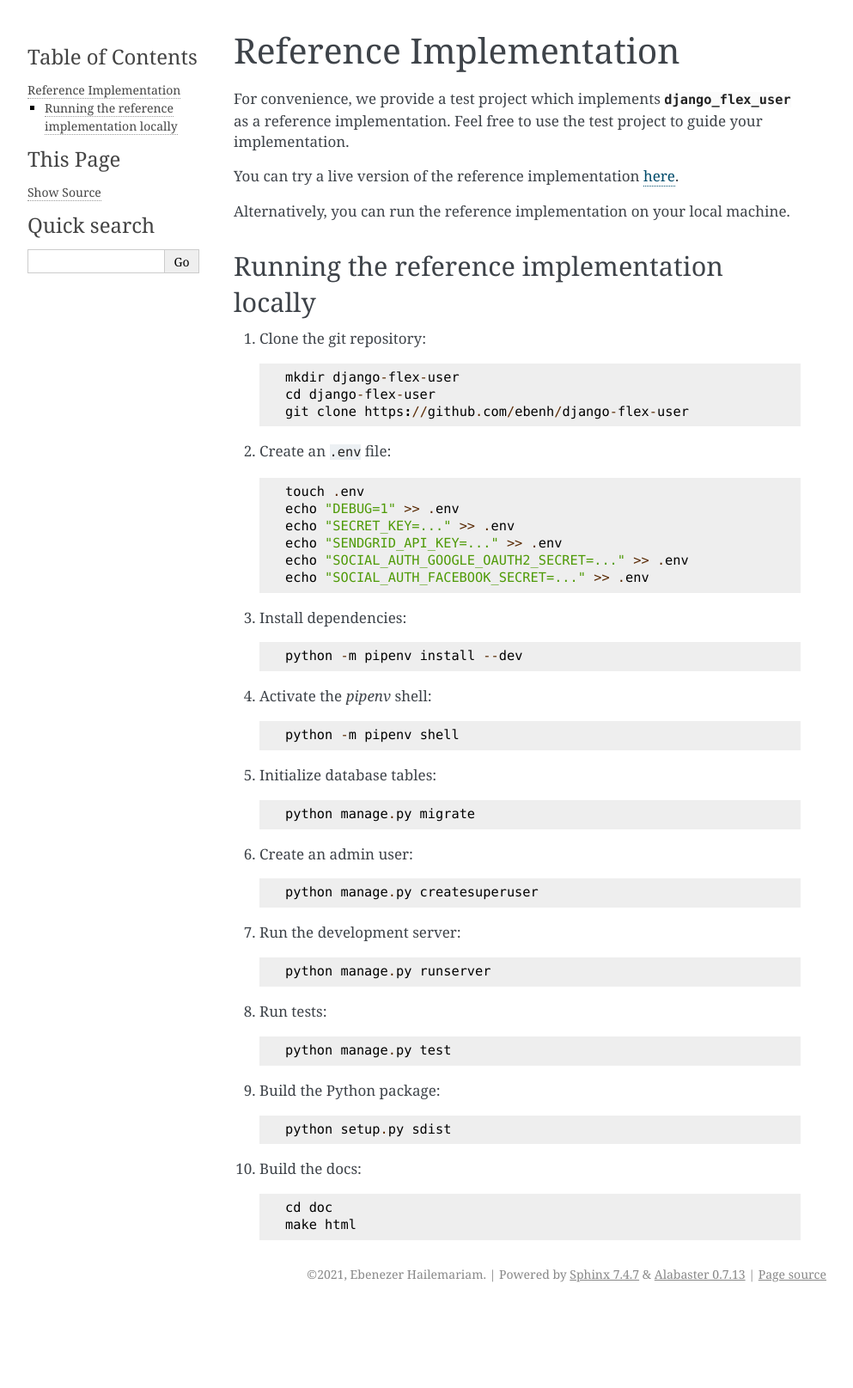
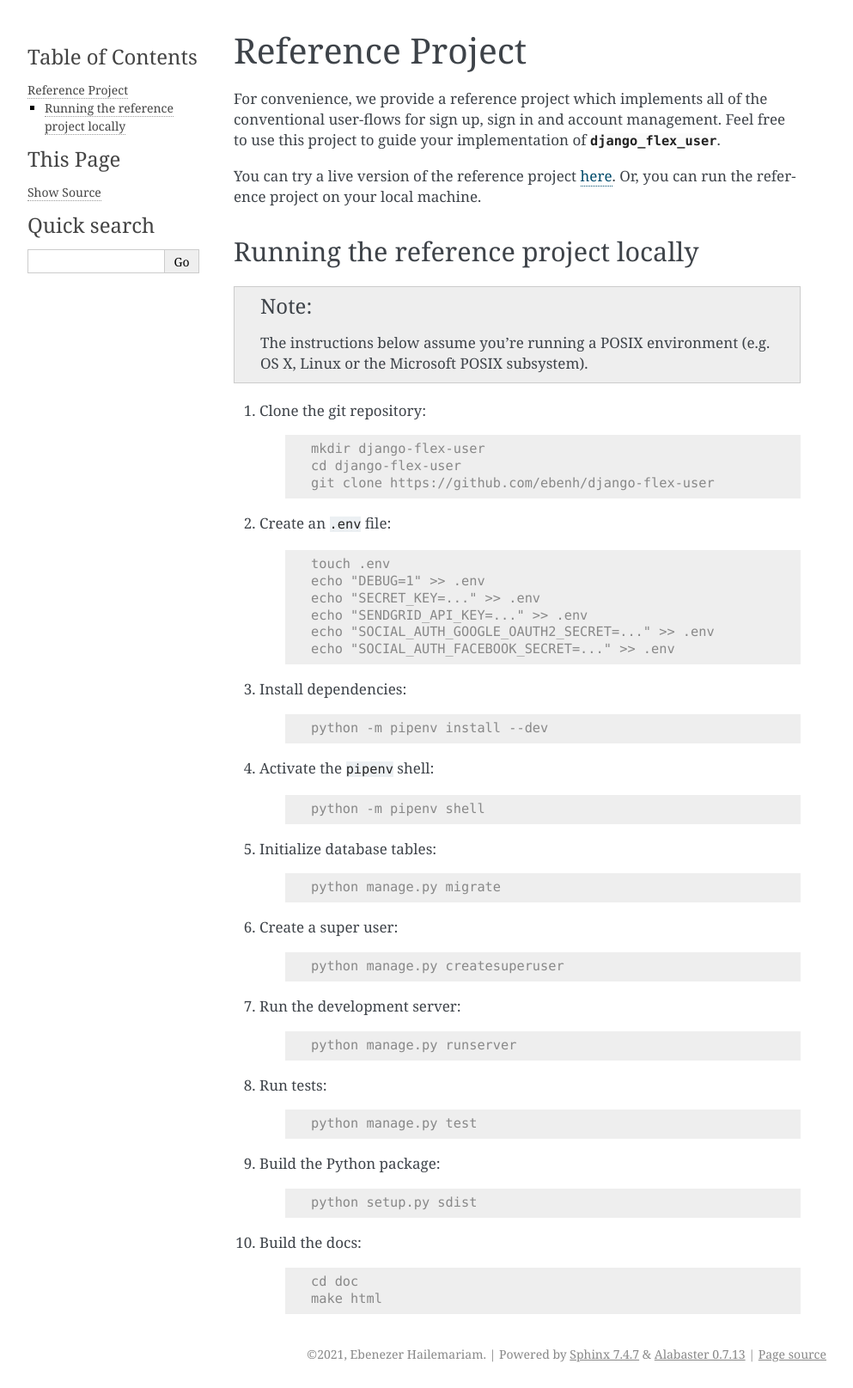
Before and after one commit to ebenh/django-flex-user, a Sphinx documentation site: the page built from docs/source/reference_implementation.rst, in a window 1280 px wide. Shown: the whole page at 86% size, without its empty margins (148-1141 px from the left). Built offline with Sphinx 7.4.7, drawn with Linux system fonts in a browser that asks for light colours; before the commit the page ends 1522 px from its top, so only the background shows below that.

Commit message:
Updating documentation

```diff
--- a/docs/source/reference_implementation.rst
+++ b/docs/source/reference_implementation.rst
@@ -1,60 +1,83 @@
-Reference Implementation
-========================
+Reference Project
+=================
 
-For convenience, we provide a test project which implements :mod:`django_flex_user` as a reference implementation. Feel
-free to use the test project to guide your implementation.
+For convenience, we provide a reference project which implements all of the conventional user-flows for sign up,
+sign in and account management. Feel free to use this project to guide your implementation of :mod:`django_flex_user`.
 
-You can try a live version of the reference implementation `here <https://django-flex-user.herokuapp.com>`_.
+You can try a live version of the reference project `here <https://django-flex-user.herokuapp.com>`_. Or, you can run
+the reference project on your local machine.
 
-Alternatively, you can run the reference implementation on your local machine.
+Running the reference project locally
++++++++++++++++++++++++++++++++++++++
 
-Running the reference implementation locally
-++++++++++++++++++++++++++++++++++++++++++++
+.. note::
+    The instructions below assume you're running a POSIX environment (e.g. OS X, Linux or the Microsoft POSIX
+    subsystem).
 
-#. Clone the git repository::
+#. Clone the git repository:
 
-    mkdir django-flex-user
-    cd django-flex-user
-    git clone https://github.com/ebenh/django-flex-user
+    .. code-block:: console
 
-#. Create an ``.env`` file::
+        mkdir django-flex-user
+        cd django-flex-user
+        git clone https://github.com/ebenh/django-flex-user
 
-    touch .env
-    echo "DEBUG=1" >> .env
-    echo "SECRET_KEY=..." >> .env
-    echo "SENDGRID_API_KEY=..." >> .env
-    echo "SOCIAL_AUTH_GOOGLE_OAUTH2_SECRET=..." >> .env
-    echo "SOCIAL_AUTH_FACEBOOK_SECRET=..." >> .env
+#. Create an ``.env`` file:
 
-#. Install dependencies::
+    .. code-block:: console
 
-    python -m pipenv install --dev
+        touch .env
+        echo "DEBUG=1" >> .env
+        echo "SECRET_KEY=..." >> .env
+        echo "SENDGRID_API_KEY=..." >> .env
+        echo "SOCIAL_AUTH_GOOGLE_OAUTH2_SECRET=..." >> .env
+        echo "SOCIAL_AUTH_FACEBOOK_SECRET=..." >> .env
 
-#. Activate the `pipenv` shell::
+#. Install dependencies:
 
-    python -m pipenv shell
+    .. code-block:: console
 
-#. Initialize database tables::
+        python -m pipenv install --dev
 
-    python manage.py migrate
+#. Activate the ``pipenv`` shell:
 
-#. Create an admin user::
+    .. code-block:: console
 
-    python manage.py createsuperuser
+        python -m pipenv shell
 
-#. Run the development server::
+#. Initialize database tables:
 
-    python manage.py runserver
+    .. code-block:: console
 
-#. Run tests::
+        python manage.py migrate
 
-    python manage.py test
+#. Create a super user:
 
-#. Build the Python package::
+    .. code-block:: console
 
-    python setup.py sdist
+        python manage.py createsuperuser
 
-#. Build the docs::
+#. Run the development server:
 
-    cd doc
-    make html
+    .. code-block:: console
+
+        python manage.py runserver
+
+#. Run tests:
+
+    .. code-block:: console
+
+        python manage.py test
+
+#. Build the Python package:
+
+    .. code-block:: console
+
+        python setup.py sdist
+
+#. Build the docs:
+
+    .. code-block:: console
+
+        cd doc
+        make html
```
